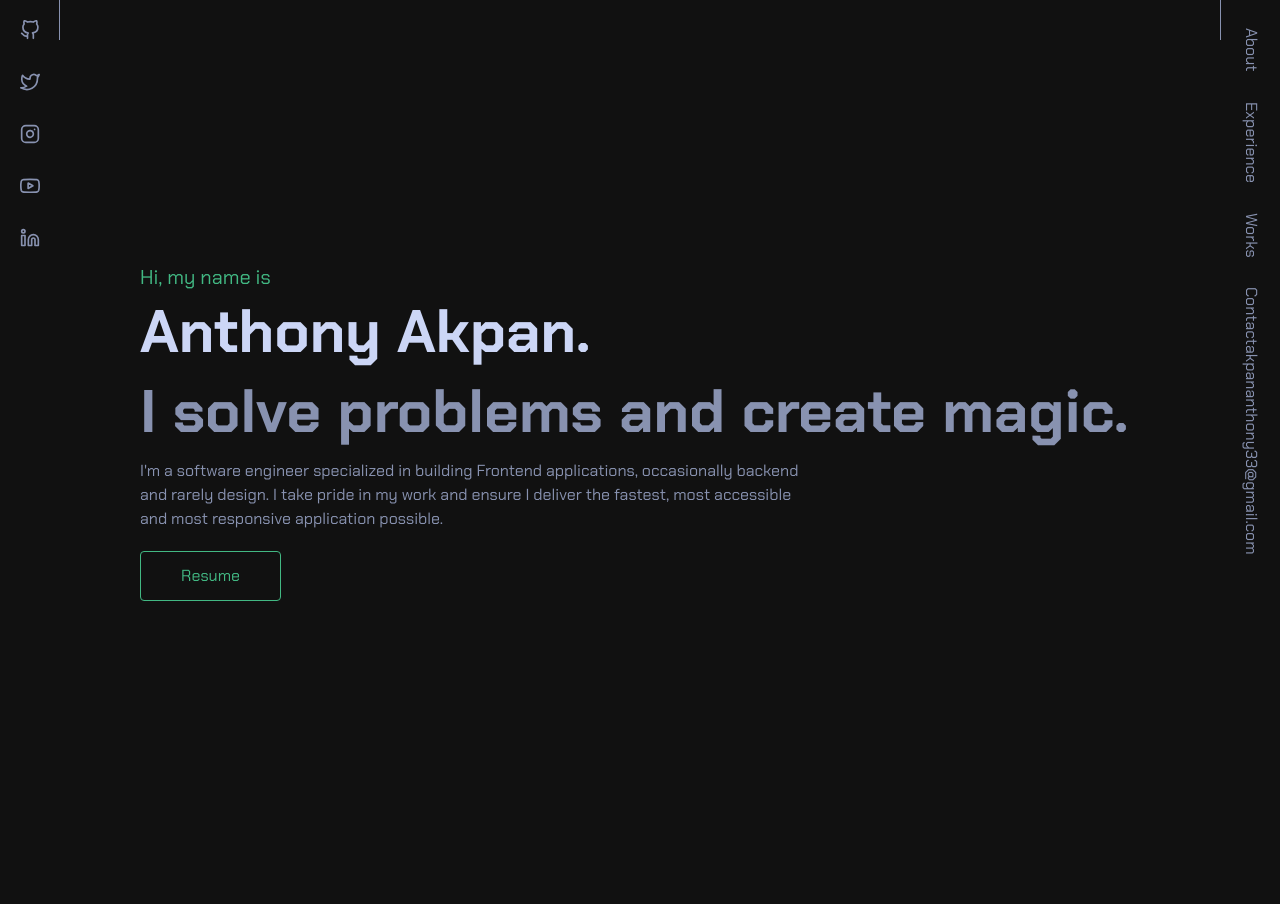
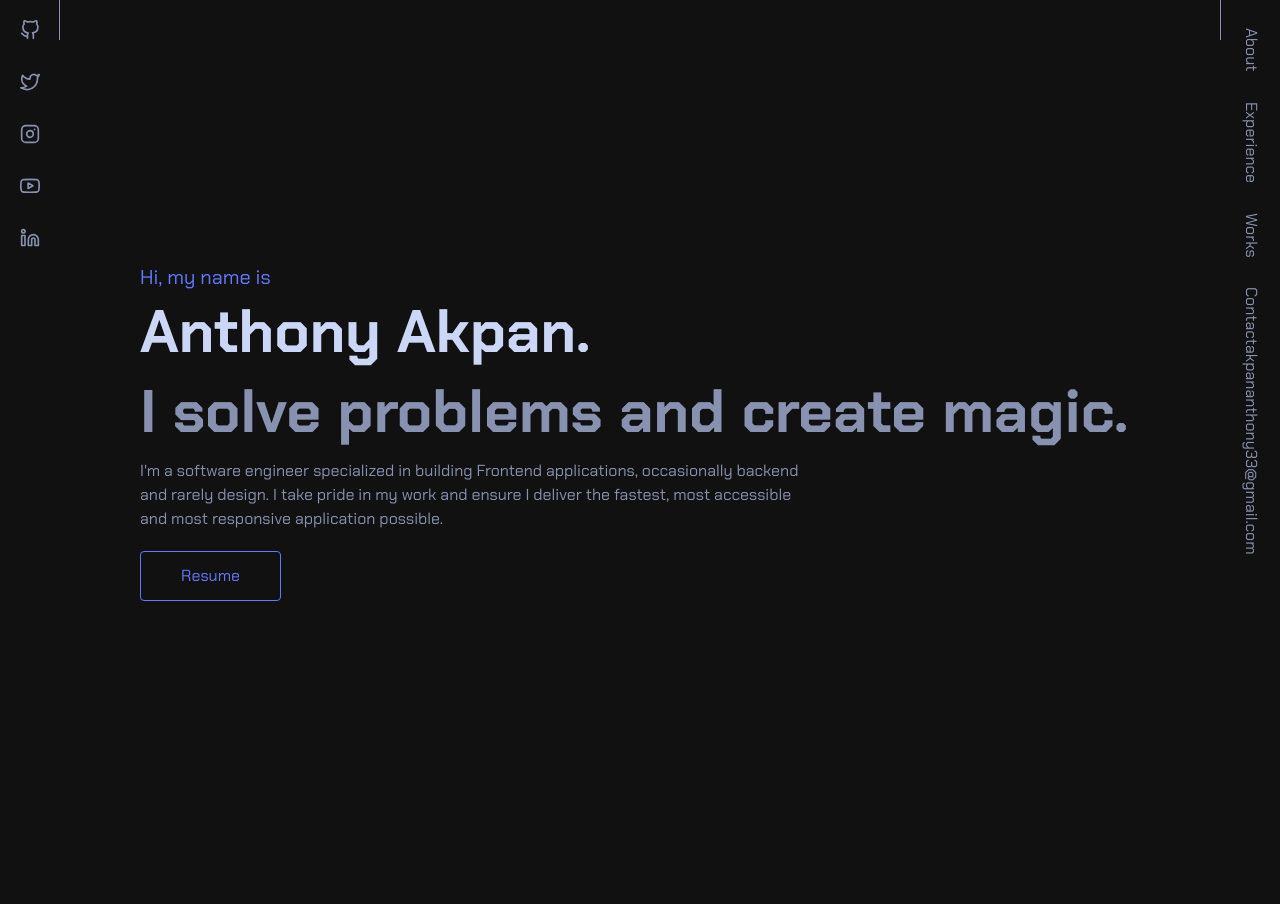
Before and after one commit to kromate/v5, a Vue app: page / in a window 1280 px wide. Shown: the top 904 px of the page. Built offline with nearby package versions, Linux system fonts and the light colour scheme.

Commit message:
color-change

```diff
--- a/src/assets/styles/global.scss
+++ b/src/assets/styles/global.scss
@@ -120,7 +120,7 @@ section {
         counter-increment: section;
         content: attr(data-num);
         margin-right: 10px;
-        color: var(--green);
+        color: var(--purple);
         font-size: clamp(26px, 7vw, var(--fz-xxl));
         font-weight: 400;
 
--- a/src/assets/styles/variables.scss
+++ b/src/assets/styles/variables.scss
@@ -1,11 +1,11 @@
 :root {
     --fz-heading: 32px;
     --white: #ccd6f6;
-    --green: #42b883;
-    --purple: #2f293ae8;
+    --purple: #6479ff;
+    --badge: #2f293ae8;
     --secondary: #8892b0;
     --primary: #111111;
-    --light_green: #3adb282f;
+    --light_purple: #545d9778;
     --fz-xxs: 12px;
     --fz-xs: 13px;
     --fz-sm: 14px;
--- a/src/views/archive.vue
+++ b/src/views/archive.vue
@@ -112,7 +112,7 @@ import redirect from '@/assets/icons/redirect.vue';
 		td {
 			&.year {
 				padding-right: 20px;
-				color: var(--green);
+				color: var(--purple);
 				@media (max-width: 768px) {
 					padding-right: 10px;
 					font-size: var(--fz-sm);
--- a/tailwind.config.js
+++ b/tailwind.config.js
@@ -5,10 +5,10 @@ module.exports = {
 			colors: {
 				primary: 'var(--primary)',
 				secondary: 'var(--secondary)',
-				green: 'var(--green)',
+				green: 'var(--purple)',
 				white: 'var(--white)',
 				purple: 'var(--purple)',
-				light_green: 'var(--light_green)',
+				light_green: 'var(--light_purple)',
 			},
 		},
 	},
```
